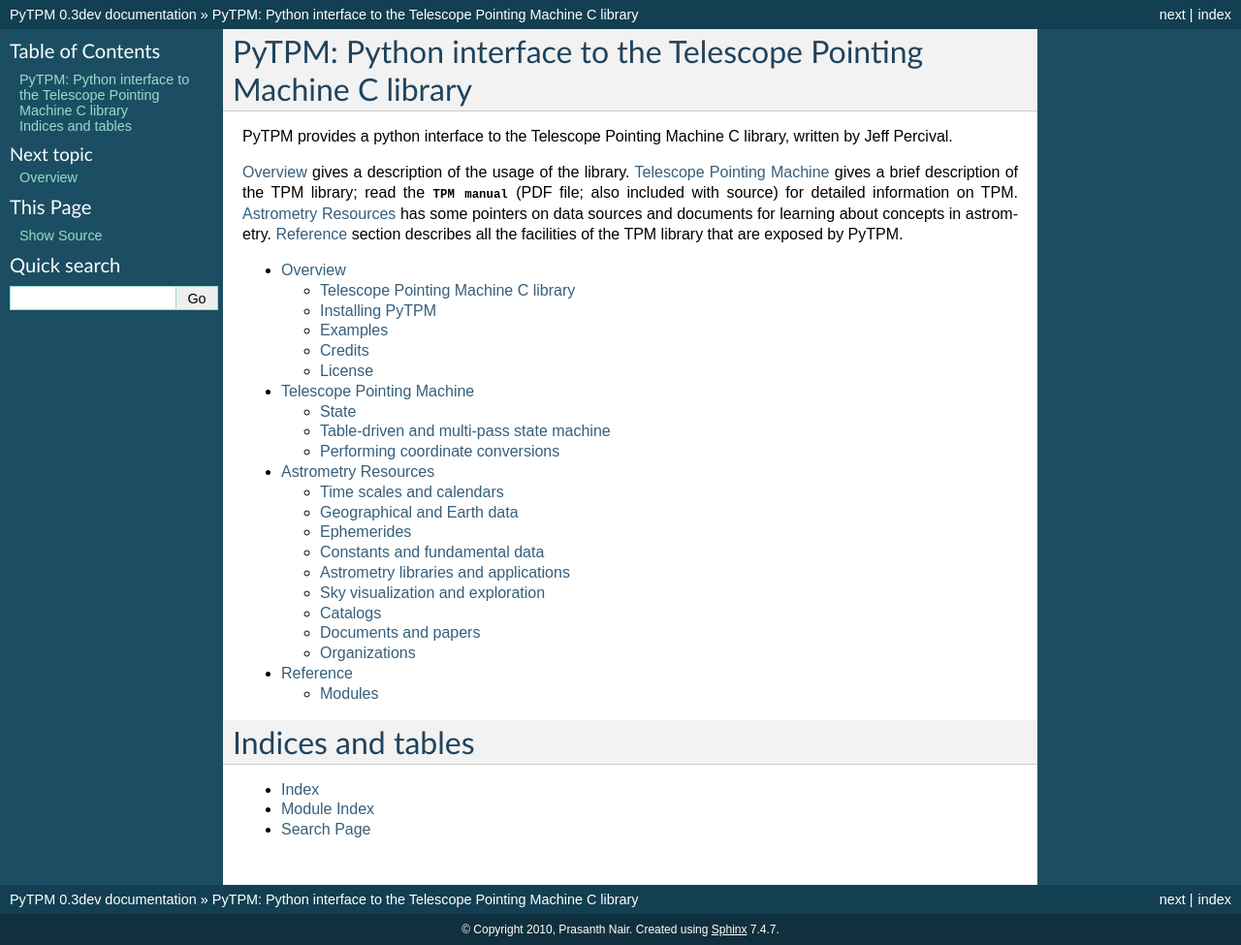
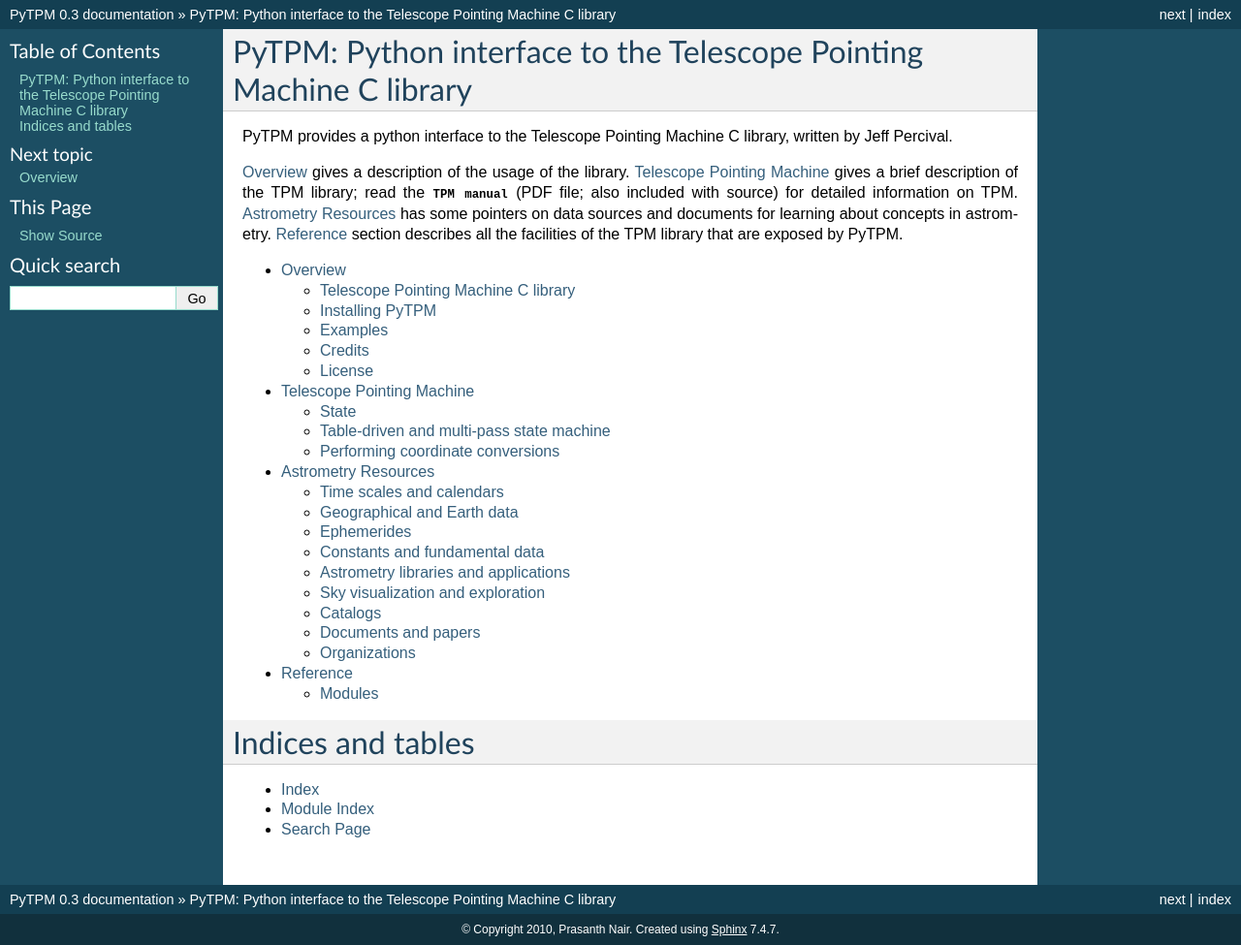
Before and after one commit to phn/pytpm, a Sphinx documentation site: the page built from doc/index.rst, in a window 1280 px wide. Shown: the whole page at 97% size. Built offline with Sphinx 7.4.7, drawn with Linux system fonts in a browser that asks for light colours; formulas are drawn with MathJax 3.

Commit message:
Changed version number to 0.3 from 0.3dev.

```diff
--- a/doc/conf.py
+++ b/doc/conf.py
@@ -53,9 +53,9 @@
 # built documents.
 #
 # The short X.Y version.
-version = '0.3dev'
+version = '0.3'
 # The full version, including alpha/beta/rc tags.
-release = '0.3dev'
+release = '0.3'
 
 # The language for content autogenerated by Sphinx. Refer to documentation
 # for a list of supported languages.
--- a/lib/__init__.py
+++ b/lib/__init__.py
@@ -37,4 +37,4 @@
 import tpm
 import utils
 
-__version__ = "0.3dev"
+__version__ = "0.3"
--- a/setup.py
+++ b/setup.py
@@ -21,7 +21,7 @@
 """
 setup(
         name = 'pytpm',
-        version = '0.3dev',
+        version = '0.3',
         description = 'Python interface to the TPM astrometry library.',
         long_description = long_desc,
         license = 'BSD',
```
